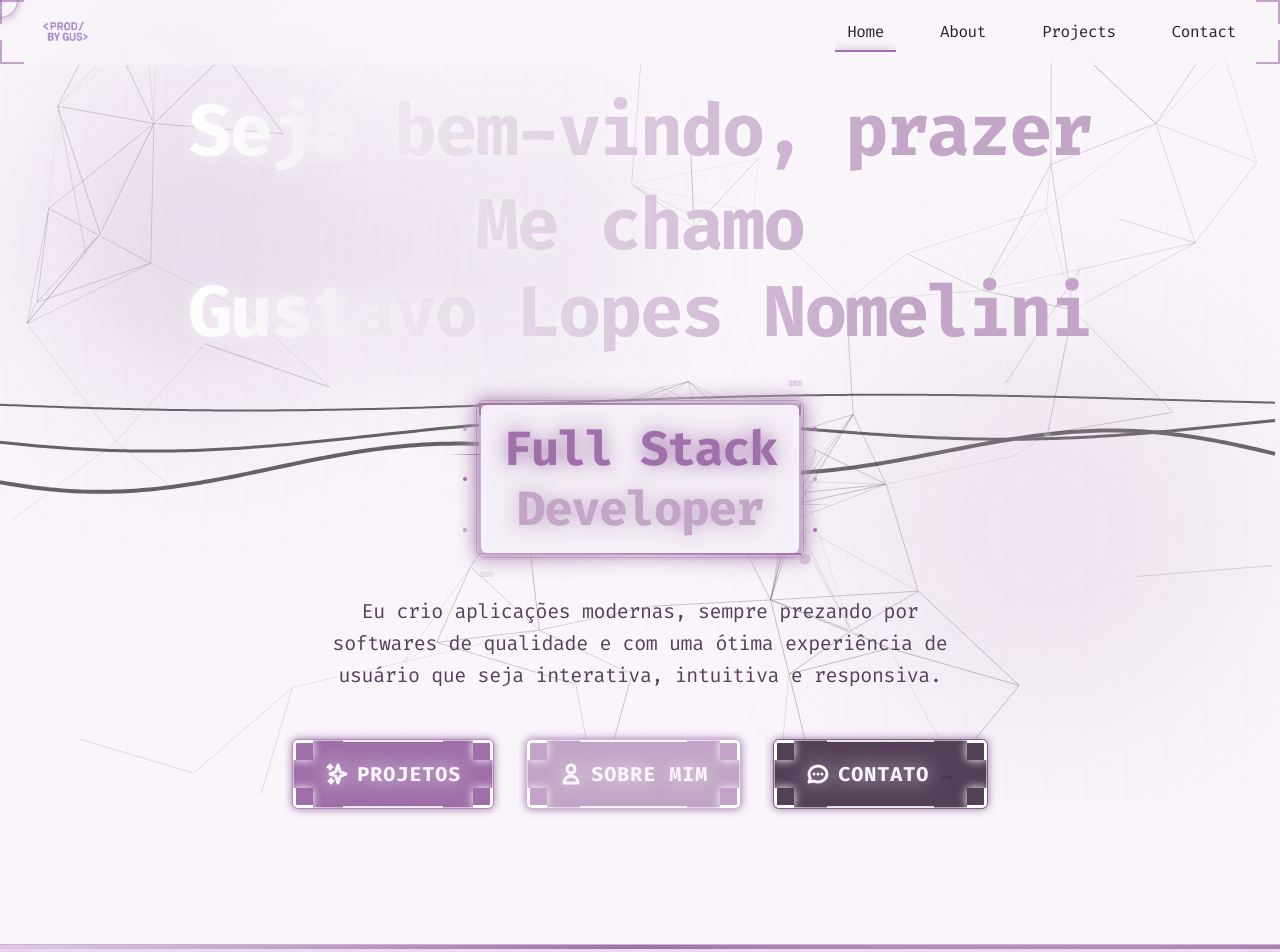
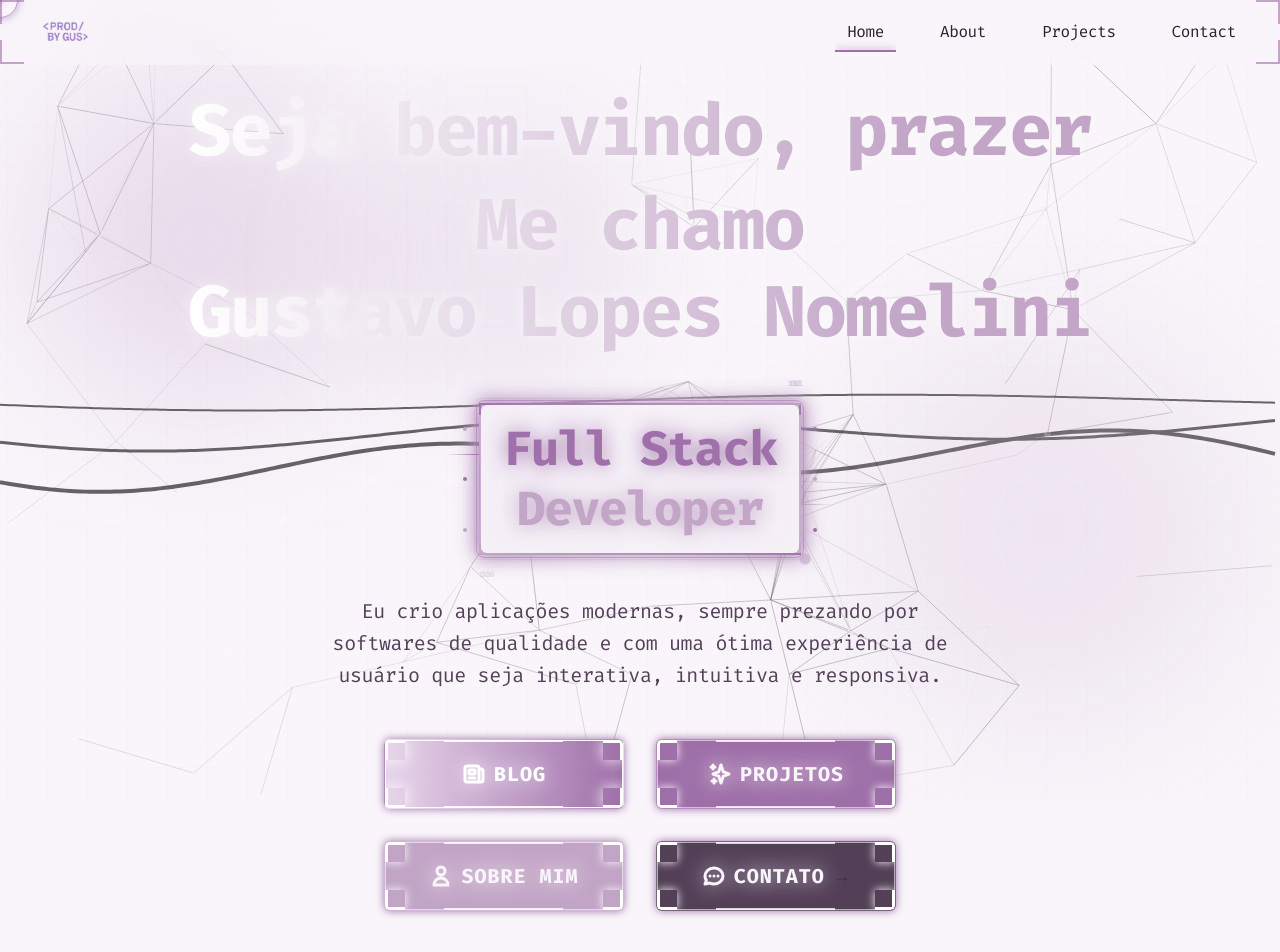
Before and after one commit to gustavo-nomelini/portfolio-prodbygus, a Next.js app: page / in a window 1280 px wide. Shown: the top 952 px of the page. Built offline with nearby package versions, Linux system fonts and the light colour scheme; a web font is replaced by a local one.

Commit message:
feat: enhance Hero section with new blog link and improved button animations

```diff
--- a/src/components/sections/Hero.tsx
+++ b/src/components/sections/Hero.tsx
@@ -234,9 +234,9 @@ const Hero = ({ keepBackgroundElements = true }: HeroProps) => {
             interativa, intuitiva e responsiva.
           </motion.p>
 
-          <div className="mt-8 sm:mt-12 flex flex-wrap items-center justify-center gap-x-4 sm:gap-x-8 gap-y-6 sm:gap-y-5">
+          <div className="mt-8 sm:mt-12 flex flex-col sm:grid sm:grid-cols-2 items-center justify-center gap-y-6 sm:gap-y-8 sm:gap-x-8 max-w-2xl mx-auto">
             <motion.div
-              className="rounded-md w-full sm:w-auto"
+              className="rounded-md w-full sm:w-auto sm:justify-self-end"
               initial="hidden"
               animate="visible"
               variants={buttonVariants}
@@ -245,8 +245,84 @@ const Hero = ({ keepBackgroundElements = true }: HeroProps) => {
               whileTap="tap"
             >
               <Link
+                href="https://blog-prodbygus.vercel.app"
+                target="_blank"
+                rel="noopener noreferrer"
+                className="cyberpunk-btn relative group overflow-hidden flex items-center justify-center px-6 sm:px-8 py-4 sm:py-5 bg-gradient-to-r from-[var(--color4)] to-[var(--color1)] border-2 border-white rounded-md text-base md:text-lg font-black hover:scale-105 transition-transform duration-300 w-full sm:w-[240px]"
+                aria-label="Visitar meu blog pessoal"
+              >
+                {/* Base glow permanente */}
+                <div className="absolute inset-0 bg-gradient-to-r from-[var(--color4)] to-[var(--color1)] opacity-70 blur-[8px]"></div>
+
+                {/* Glow animado permanente */}
+                <div className="absolute inset-0 bg-gradient-to-r from-[var(--color4)] to-[var(--color1)] opacity-60 blur-[12px] animate-pulse"></div>
+
+                {/* Borda brilhante sempre visível */}
+                <div className="absolute -inset-[1px] border-2 border-white rounded-md opacity-90 shadow-[0_0_20px_var(--color4)]"></div>
+
+                {/* Fundo animado no hover */}
+                <div className="absolute inset-0 bg-gradient-to-r from-[var(--color4)] via-white to-[var(--color1)] opacity-0 group-hover:opacity-90 transition-opacity duration-300"></div>
+
+                {/* Extra efeito de borda brilhante para hover */}
+                <div className="absolute inset-0 border-2 border-white rounded-md opacity-0 group-hover:opacity-100 blur-[3px] transition-opacity duration-300"></div>
+
+                {/* Detalhes cyberpunk nas esquinas com destaque extremo */}
+                <div className="absolute top-0 left-0 w-5 h-5 border-t-3 border-l-3 border-white rounded-tl-sm shadow-[0_0_15px_white]"></div>
+                <div className="absolute top-0 right-0 w-5 h-5 border-t-3 border-r-3 border-white rounded-tr-sm shadow-[0_0_15px_white]"></div>
+                <div className="absolute bottom-0 left-0 w-5 h-5 border-b-3 border-l-3 border-white rounded-bl-sm shadow-[0_0_15px_white]"></div>
+                <div className="absolute bottom-0 right-0 w-5 h-5 border-b-3 border-r-3 border-white rounded-br-sm shadow-[0_0_15px_white]"></div>
+
+                {/* Linhas de destaque adicionais */}
+                <div className="absolute top-0 left-1/4 right-1/4 h-[2px] bg-white/90"></div>
+                <div className="absolute bottom-0 left-1/4 right-1/4 h-[2px] bg-white/90"></div>
+
+                {/* Texto com contraste máximo */}
+                <span className="relative z-10 text-white font-black text-lg md:text-xl drop-shadow-[0_0_10px_rgba(255,255,255,0.8)] [text-shadow:_0_0_5px_white] uppercase tracking-wider flex items-center">
+                  <svg
+                    xmlns="http://www.w3.org/2000/svg"
+                    className="h-6 w-6 mr-2 drop-shadow-[0_0_10px_rgba(255,255,255,0.8)] filter-none"
+                    fill="none"
+                    viewBox="0 0 24 24"
+                    stroke="currentColor"
+                    strokeWidth={3}
+                  >
+                    <path
+                      strokeLinecap="round"
+                      strokeLinejoin="round"
+                      d="M19 20H5a2 2 0 01-2-2V6a2 2 0 012-2h10a2 2 0 012 2v1m2 13a2 2 0 01-2-2V7m2 13a2 2 0 002-2V9a2 2 0 00-2-2h-2m-4-3H9M7 16h6M7 8h6v4H7V8z"
+                    />
+                  </svg>
+                  <span className="relative inline-block animate-pulse-glow">
+                    Blog
+                  </span>
+                </span>
+
+                {/* Efeito de brilho em movimento */}
+                <div className="absolute inset-0 overflow-hidden rounded-lg opacity-40">
+                  <div className="absolute top-0 left-0 right-0 h-[1px] bg-gradient-to-r from-transparent via-white to-transparent animate-shimmer"></div>
+                  <div className="absolute bottom-0 left-0 right-0 h-[1px] bg-gradient-to-r from-transparent via-white to-transparent animate-shimmer"></div>
+                  <div className="absolute left-0 top-0 bottom-0 w-[1px] bg-gradient-to-b from-transparent via-white to-transparent animate-shimmer"></div>
+                  <div className="absolute right-0 top-0 bottom-0 w-[1px] bg-gradient-to-b from-transparent via-white to-transparent animate-shimmer"></div>
+                </div>
+
+                {/* Animated highlight dots */}
+                <div className="absolute -top-1 sm:-top-2 -left-1 sm:-left-2 w-1.5 sm:w-2 h-1.5 sm:h-2 bg-white rounded-full animate-ping group-hover:w-2 group-hover:h-2 sm:group-hover:w-3 sm:group-hover:h-3 transition-all duration-300"></div>
+                <div className="absolute -bottom-1 sm:-bottom-2 -right-1 sm:-right-2 w-1.5 sm:w-2 h-1.5 sm:h-2 bg-white rounded-full animate-ping delay-700 group-hover:w-2 group-hover:h-2 sm:group-hover:w-3 sm:group-hover:h-3 transition-all duration-300"></div>
+              </Link>
+            </motion.div>
+
+            <motion.div
+              className="rounded-md w-full sm:w-auto sm:justify-self-start"
+              initial="hidden"
+              animate="visible"
+              variants={buttonVariants}
+              custom={1}
+              whileHover="hover"
+              whileTap="tap"
+            >
+              <Link
                 href="/projects"
-                className="cyberpunk-btn relative group overflow-hidden flex items-center justify-center px-6 sm:px-8 py-4 sm:py-5 bg-[var(--color1)] border-2 border-[var(--color1)] rounded-md text-base md:text-lg font-black hover:scale-105 transition-transform duration-300 w-full sm:w-auto"
+                className="cyberpunk-btn relative group overflow-hidden flex items-center justify-center px-6 sm:px-8 py-4 sm:py-5 bg-[var(--color1)] border-2 border-[var(--color1)] rounded-md text-base md:text-lg font-black hover:scale-105 transition-transform duration-300 w-full sm:w-[240px]"
                 aria-label="Ver meu portfolio de projetos"
               >
                 {/* Base glow permanente */}
@@ -298,17 +374,17 @@ const Hero = ({ keepBackgroundElements = true }: HeroProps) => {
             </motion.div>
 
             <motion.div
-              className="rounded-md w-full sm:w-auto"
+              className="rounded-md w-full sm:w-auto sm:justify-self-end"
               initial="hidden"
               animate="visible"
               variants={buttonVariants}
-              custom={1}
+              custom={2}
               whileHover="hover"
               whileTap="tap"
             >
               <Link
                 href="/about"
-                className="cyberpunk-btn relative group overflow-hidden flex items-center justify-center px-6 sm:px-8 py-4 sm:py-5 bg-[var(--color3)] border-2 border-[var(--color3)] rounded-md text-base md:text-lg font-black hover:scale-105 transition-transform duration-300 w-full sm:w-auto"
+                className="cyberpunk-btn relative group overflow-hidden flex items-center justify-center px-6 sm:px-8 py-4 sm:py-5 bg-[var(--color3)] border-2 border-[var(--color3)] rounded-md text-base md:text-lg font-black hover:scale-105 transition-transform duration-300 w-full sm:w-[240px]"
                 aria-label="Conhecer mais sobre mim"
               >
                 {/* Base glow permanente */}
@@ -360,17 +436,17 @@ const Hero = ({ keepBackgroundElements = true }: HeroProps) => {
             </motion.div>
 
             <motion.div
-              className="rounded-md w-full sm:w-auto"
+              className="rounded-md w-full sm:w-auto sm:justify-self-start"
               initial="hidden"
               animate="visible"
               variants={buttonVariants}
-              custom={2}
+              custom={3}
               whileHover="hover"
               whileTap="tap"
             >
               <Link
                 href="/contact"
-                className="cyberpunk-btn relative group overflow-hidden flex items-center justify-center px-6 sm:px-8 py-4 sm:py-5 bg-[var(--color2)] border-2 border-[var(--color2)] rounded-md text-base md:text-lg font-black hover:scale-105 transition-transform duration-300 w-full sm:w-auto"
+                className="cyberpunk-btn relative group overflow-hidden flex items-center justify-center px-6 sm:px-8 py-4 sm:py-5 bg-[var(--color2)] border-2 border-[var(--color2)] rounded-md text-base md:text-lg font-black hover:scale-105 transition-transform duration-300 w-full sm:w-[240px]"
                 aria-label="Entrar em contato comigo"
               >
                 {/* Base glow permanente */}
```
